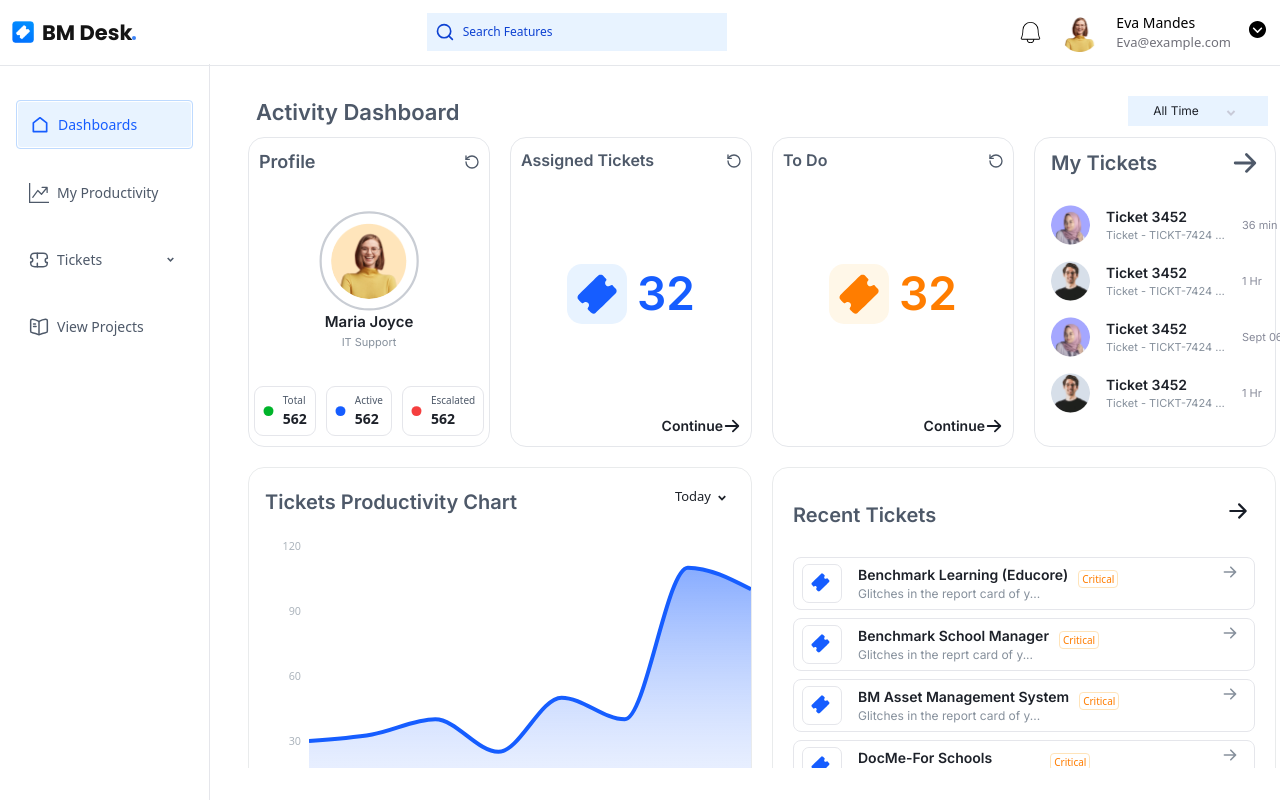
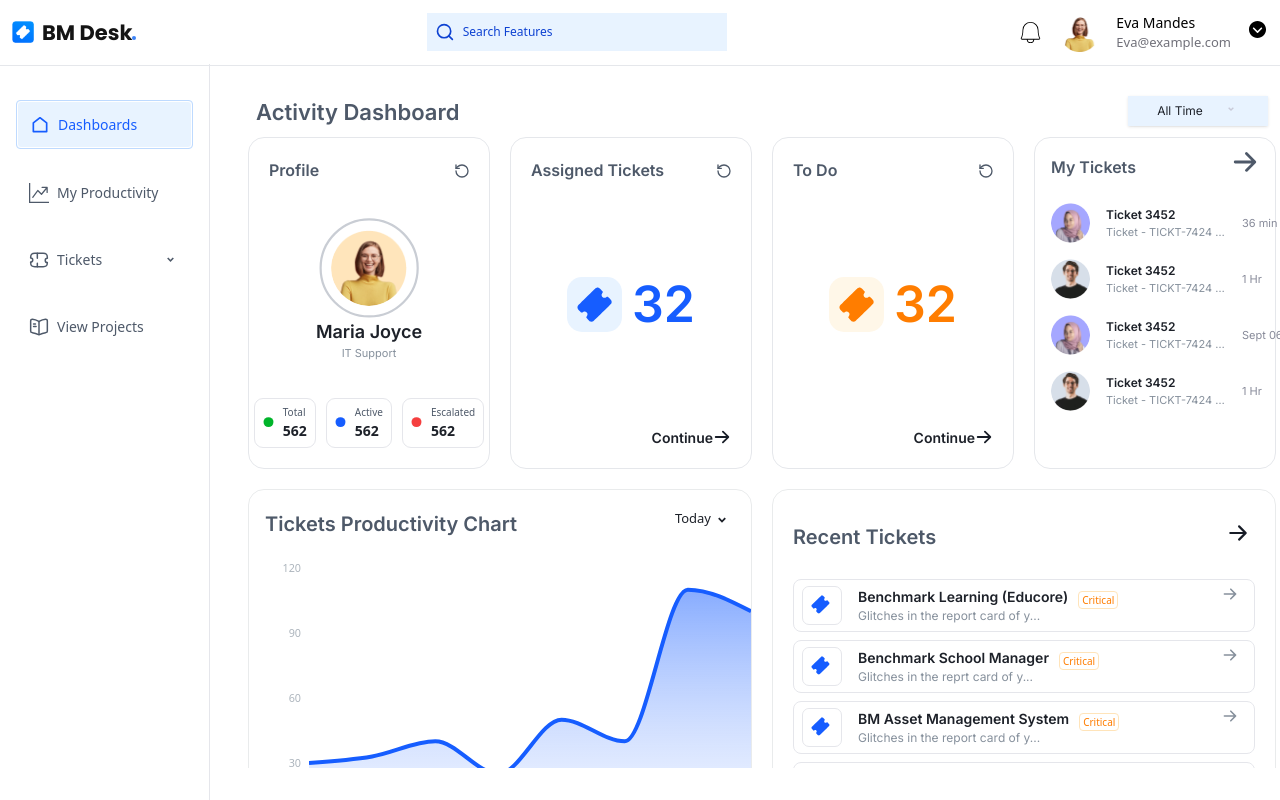
Before and after one commit to Mojithmj/BM-DESK-PROJECT, a React (Vite) app in the folder bm-desk/: page / in a window 1280 px wide. Built offline with nearby package versions, Linux system fonts and the light colour scheme.

Commit message:
layout changed

```diff
--- a/bm-desk/src/components/Dashboard.jsx
+++ b/bm-desk/src/components/Dashboard.jsx
@@ -5,6 +5,7 @@ import Avatariamge from "../assets/Avatar Image.png";
 import { HiArrowRight } from "react-icons/hi";
 import Ticketimageone from "../assets/Avatarimageone.png";
 import Ticketimagetwo from "../assets/Avatarimagetwo.png";
+import { useNavigate } from "react-router-dom";
 import {
   AreaChart,
   Area,
@@ -14,6 +15,7 @@ import {
   ResponsiveContainer,
 } from "recharts";
 import { LuChevronRight } from "react-icons/lu";
+import { Button } from "./ui/button";
 
 function Dashboard() {
   // all time dropdown
@@ -24,6 +26,8 @@ function Dashboard() {
   const [selectedOption, setSelectedOption] = useState("Today");
 
   const managername = localStorage.getItem("myusername") === "mojith";
+  const navigate=useNavigate()
+
 
   // all time dropdown
   const triggerDropdown = () => {
@@ -192,7 +196,7 @@ function Dashboard() {
 
         <div className="relative">
           {/* Dropdown Trigger */}
-          <div
+          <Button
             className="flex flex-row justify-center items-center gap-5 2xl:w-[153px] 2xl:h-[50px] lg:w-[140px] lg:h-[30px] md:w-[110px] md:h-[20px] py-[10px] px-[21px] rounded-md bg-[#E8F3FF] cursor-pointer"
             onClick={triggerDropdown}
           >
@@ -202,7 +206,7 @@ function Dashboard() {
             <div className="2xl:w-[20px] 2xl:h-[18px] md:h-[16px] text-[24px] text-[#C8CAD8] mt-[-4px]">
               <RiArrowDropDownLine />
             </div>
-          </div>
+          </Button>
 
           {/* Dropdown Menu */}
           {DropdownOpen && (
@@ -212,19 +216,19 @@ function Dashboard() {
                   className="px-4 py-2 font-inter font-normal 2xl:text-lg lg:text-[14px] md:text-[8px] text-[#1D2129] hover:bg-[#E8F3FF] cursor-pointer"
                   onClick={() => alltimeOptionClick("Option 1")}
                 >
-                  Option 1
+                  Today
                 </li>
                 <li
                   className="px-4 py-2 font-inter font-normal 2xl:text-lg lg:text-[14px] md:text-[8px] text-[#1D2129] hover:bg-[#E8F3FF] cursor-pointer"
                   onClick={() => alltimeOptionClick("Option 2")}
                 >
-                  Option 2
+                  This month
                 </li>
                 <li
                   className="px-4 py-2 font-inter font-normal 2xl:text-lg lg:text-[14px] md:text-[8px] text-[#1D2129] hover:bg-[#E8F3FF] cursor-pointer"
                   onClick={() => alltimeOptionClick("Option 3")}
                 >
-                  Option 3
+                  This year
                 </li>
               </ul>
             </div>
@@ -238,12 +242,12 @@ function Dashboard() {
           {profiles.map((profile, index) => (
             <div
               key={index}
-              className="border-[1px] 2xl:p-[36px] lg:p-[10px] md:p-[5px] rounded-2xl text-[#E5E6EB] bg-[#FFF] justify-center items-center"
+              className="border-[1px] 2xl:p-[36px] lg:p-[20px] sm:p-[18px] md:p-[15px]  rounded-2xl text-[#E5E6EB] bg-[#FFF] justify-center items-center"
             >
               <div className="flex flex-col gap-[36px]">
                 {/* Profile name */}
                 <div className="flex flex-row items-center justify-between">
-                  <div className="text-[#4E5969] font-inter normal font-semibold 2xl:text-xl lg:text-[18px] md:text-[16px]">
+                  <div className="text-[#4E5969] font-inter normal font-semibold 2xl:text-xl lg:text-[18px]s sm:text-[] md:text-[16px]">
                     Profile
                   </div>
                   <div className="2xl:w-[19px] 2xl:h-[19px] lg:w-[15px] lg:h-[15px] md:w-[10px] md:h-[10px] text-[#4E5969]">
@@ -253,7 +257,7 @@ function Dashboard() {
 
                 {/* Profile pic */}
                 <div className="flex flex-col items-center">
-                  <div className="relative w-[50px] h-[50px] sm:w-[60px] sm:h-[60px] md:w-[70px] md:h-[70px] lg:w-[80px] lg:h-[80px] xl:w-[100px] xl:h-[100px] 2xl:w-[100px] 2xl:h-[100px]">
+                  <div className="relative w-[50px] h-[50px] sm:w-[70px] sm:h-[70px] md:w-[80px] md:h-[80px] lg:w-[90px] lg:h-[90px] xl:w-[100px] xl:h-[100px] 2xl:w-[100px] 2xl:h-[100px]">
                     <svg
                       xmlns="http://www.w3.org/2000/svg"
                       viewBox="0 0 101 101"
@@ -276,7 +280,7 @@ function Dashboard() {
                       />
                     </div>
                   </div>
-                  <div className="font-inter font-semibold 2xl:text-[20px] lg:text-[15px] md:text-[10px] normal text-[#1D2129]">
+                  <div className="font-inter font-semibold 2xl:text-[20px] lg:text-[18px] md:text-[10px] normal text-[#1D2129]">
                     {profile.name}
                   </div>
                   <div className="text-[#86909C] font-inter 2xl:text-[16px] lg:text-[11px] md:text-[6px] normal font-normal">
@@ -326,7 +330,7 @@ function Dashboard() {
           {modifiedCardsData.map((card, index) => (
             <div
               key={index}
-              className="flex flex-col justify-between border-[1px]  2xl:p-[36px] lg:p-[10px] md:p-[5px]  rounded-2xl text-[#E5E6EB]  bg-[#FFF] "
+              className="flex flex-col justify-between border-[1px]  2xl:p-[36px] lg:p-[20px] sm:p-[18px] md:p-[15px]  rounded-2xl text-[#E5E6EB]  bg-[#FFF] "
             >
               <div className="flex flex-row items-center justify-between">
                 <div className="text-[#4E5969] font-inter font-semibold normal 2xl:text-[18px] lg:text-[16px] md:text-[12px]">
@@ -343,8 +347,8 @@ function Dashboard() {
                 >
                   <svg
                     xmlns="http://www.w3.org/2000/svg"
-                    width="40"
-                    height="40"
+                    width="35"
+                    height="35"
                     viewBox="0 0 41 41"
                     fill="none"
                   >
@@ -358,14 +362,14 @@ function Dashboard() {
                 </div>
 
                 <div
-                  className="2xl:text-[68px] lg:text-[46px] normal font-semibold font-inter"
+                  className="2xl:text-[68px] lg:text-[50px] sm:text-[45px] md:[39px] normal font-semibold font-inter"
                   style={{ color: card.textColor }}
                 >
                   {card.count}
                 </div>
               </div>
-              <div className="flex items-center justify-end">
-                <div className="font-inter text-[14px] normal font-semibold text-[#1D2129]">
+              <div onClick={()=>{navigate('/assignedtickets')}} className="flex items-center justify-end cursor-pointer">
+                <div className="font-inter text-[14px]   normal font-semibold text-[#1D2129]">
                   {card.buttonText}
                 </div>
                 <div className="w-[18px] h-[18px] text-[18px] text-[#181D27]">
@@ -381,13 +385,14 @@ function Dashboard() {
             replacementCard.map((card, index) => (
               <div
                 key={index}
-                className="flex flex-col justify-between border-[1px]  2xl:p-[36px] lg:p-[10px] md:p-[5px]  rounded-2xl text-[#E5E6EB]  bg-[#FFF] "
+                className="flex flex-col justify-between border-[1px]  2xl:p-[36px] lg:p-[20px] sm:p-[18px] md:p-[15px]  rounded-2xl text-[#E5E6EB]  bg-[#FFF] "
               >
                 <div className="flex flex-row items-center justify-between">
                   <div className="text-[#4E5969] font-inter font-semibold normal 2xl:text-[18px] lg:text-[16px] md:text-[12px]">
                     <p>{card.title}</p>
                   </div>
                   <div className="2xl:w-[19px] 2xl:h-[19px] lg:w-[15px] lg:h-[15px] md:w-[10px] md:h-[10px] text-[#4E5969]">
+
                     <LuRotateCcw />
                   </div>
                 </div>
@@ -435,11 +440,11 @@ function Dashboard() {
                 <div className="flex flex-col gap-[27px]">
                   {/* Header */}
                   <div className="flex flex-row items-center justify-between">
-                    <div className="text-[#4E5969] font-inter font-semibold normal text-[20px]">
+                    <div className="text-[#4E5969] font-inter font-semibold normal lg:h-[15px] md:w-[10px] md:h-[10px] text-nowrap">
                       My Tickets
                     </div>
-                    <div className="w-[28px] h-[28px] text-[28px] text-[#4E5969]">
-                      <HiArrowRight />
+                    <div className="w-[28px] h-[28px] text-[28px] text-[#4E5969] cursor-pointer">
+                      <HiArrowRight onClick={()=>{navigate("/actionedtickets")}} />
                     </div>
                   </div>
 
@@ -457,10 +462,10 @@ function Dashboard() {
                             alt={`Ticket ${index + 1}`}
                           />
                           <div className="flex flex-col ">
-                            <p className="font-inter text-[14px] normal font-semibold text-[#1D2129]">
+                            <p className="font-inter 2xl:text-[14px] lg:text-[12px]  md:text-[11px] sm:text-[10px] normal font-semibold text-[#1D2129]">
                               {ticket.title}
                             </p>
-                            <p className="font-inter 2xl:text-[12px] lg:text-[11px] text-ellipsis overflow-hidden w-[120px] whitespace-nowrap font-normal text-[#86909C]">
+                            <p className="font-inter 2xl:text-[12px] lg:text-[11px]  md:text-[10px] sm:text-[8px] text-ellipsis overflow-hidden w-[120px] whitespace-nowrap font-normal text-[#86909C]">
                               {ticket.description}
                             </p>
                           </div>
@@ -594,8 +599,8 @@ function Dashboard() {
                 Recent Tickets
               </div>
               {!managername && (
-                <div className="h-[28px] w-[28px] text-[22px] text-[#181D27]">
-                  <HiArrowRight />
+                <div className="h-[28px] w-[28px] text-[22px] text-[#181D27] cursor-pointer">
+                  <HiArrowRight onClick={()=>{navigate('/opentickets')}} />
                 </div>
               )}
             </div>
--- a/bm-desk/src/components/Layout.jsx
+++ b/bm-desk/src/components/Layout.jsx
@@ -17,7 +17,7 @@ function Layout() {
       <div className="fixed w-full top-16 md:w-[250px] md:block hidden">
         <Sidebar />
       </div>
-      <div className="fixed left-60 top-20 w-[calc(100%_-_220px)] p-2">
+      <div className="fixed 2xl:left-60 lg:left-60 md:left-60 sm:left-60 2xl:top-20 lg:top-20 md:top-20 sm:top-20  w-[calc(100%_-_220px)] p-2">
           <div className="max-h-[85vh] overflow-y-auto pr-4">
           <Outlet />
           </div>
```
